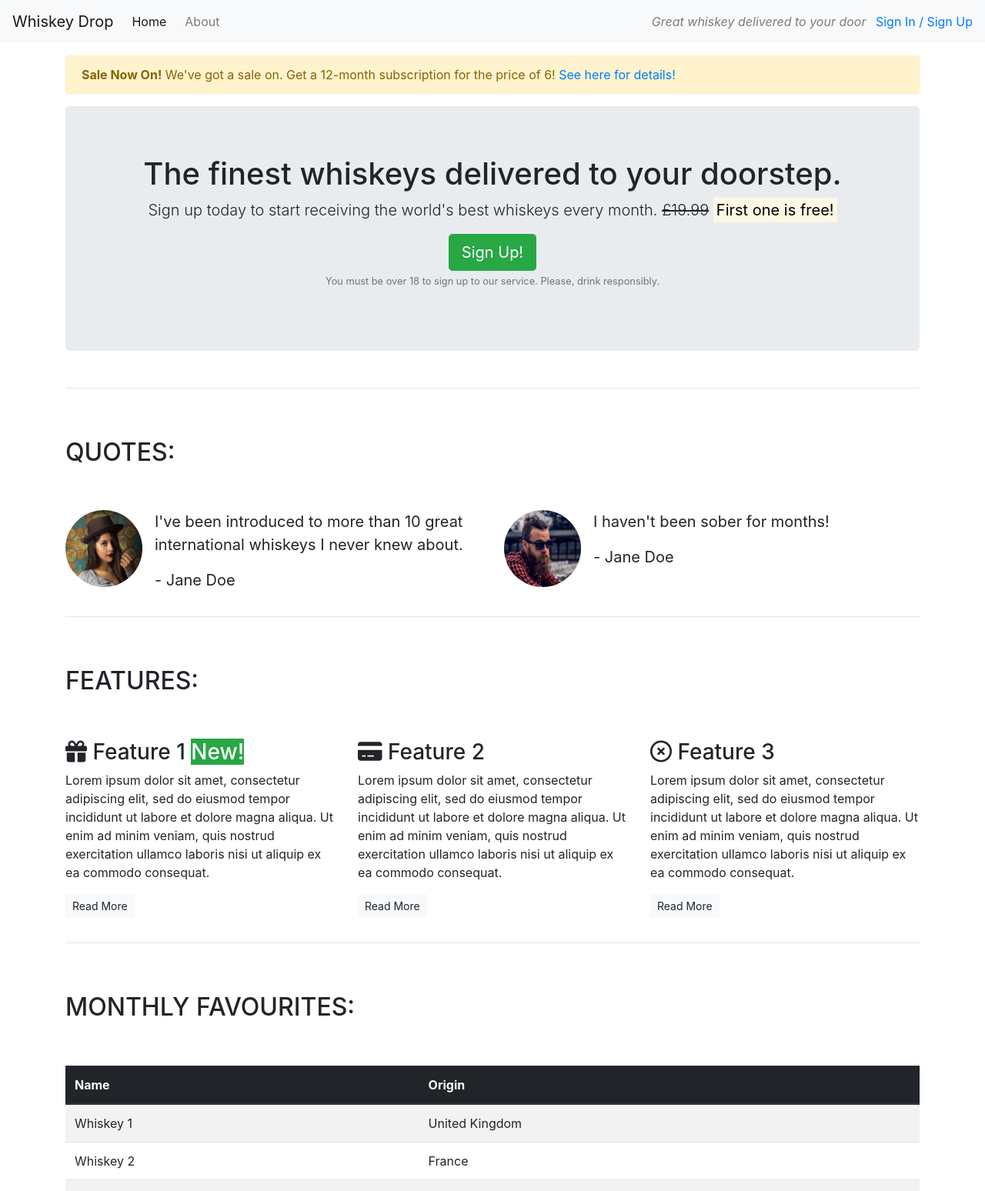
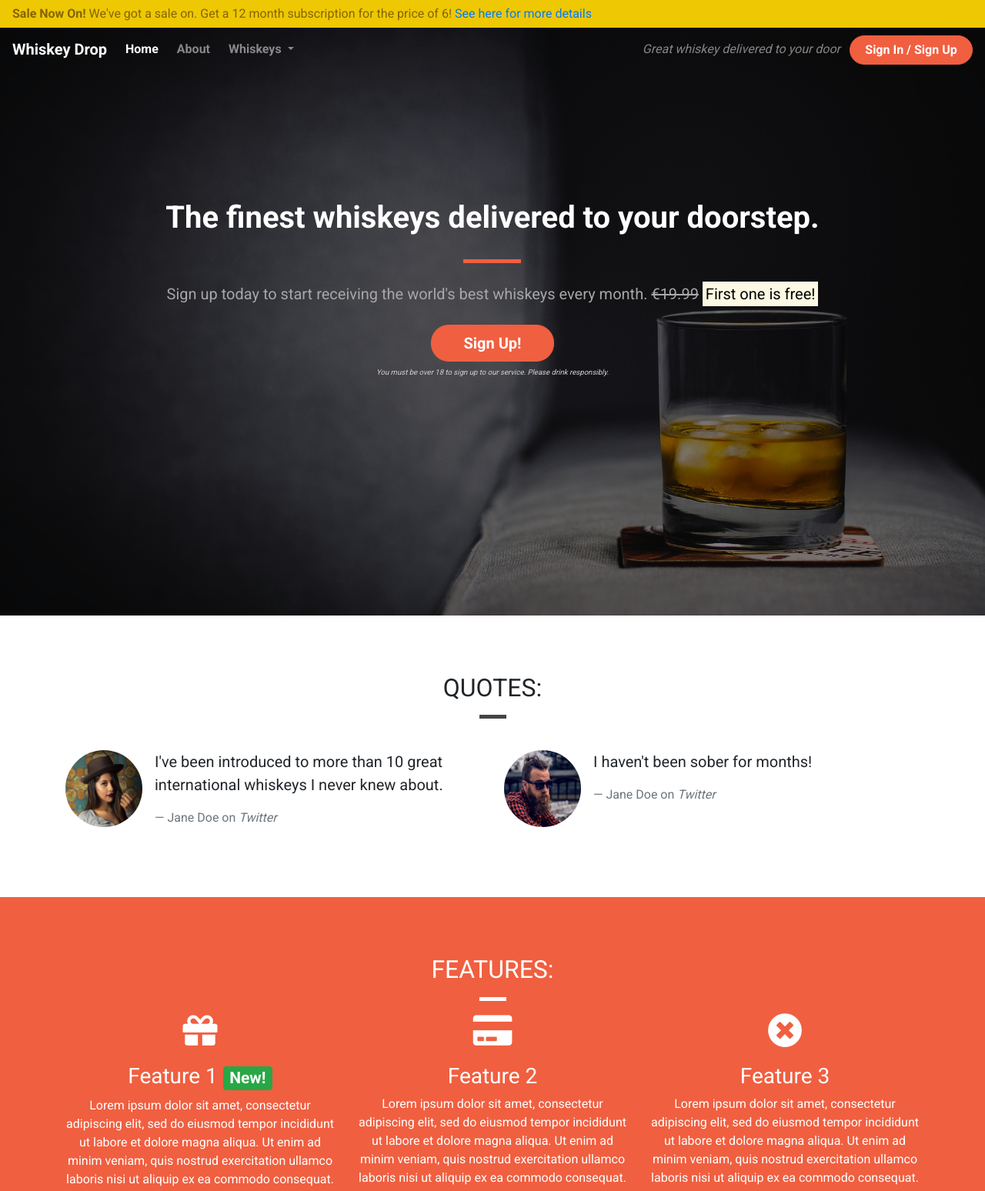
Before and after one commit to ScottE13/bootstraptest, a plain HTML site: page index.html in a window 1280 px wide. Shown: the top 1548 px of the page at 77% size. Drawn offline with nearby package versions, Linux system fonts and the light colour scheme.

Commit message:
finished learning

```diff
--- /dev/null
+++ b/css/style.css
@@ -0,0 +1,197 @@
+body {
+    font-family: 'Roboto', sans-serif;
+}
+
+body {
+    font-family: 'Roboto', sans-serif;
+}
+
+.container-wrapper{}
+
+.container-wrapper--red{
+    background-color:#f05f40;
+    color:white;
+}
+
+.tr--red{
+    background-color: #f05f40;
+}
+
+/* Navbar */
+
+.navalert-container {
+    position: absolute;
+    top: 0;
+    left: 0;
+    padding-left: 0;
+    padding-right: 0;
+    z-index: 1;
+}
+
+.navbar {
+    margin-bottom: 0;
+    border: 0;
+    width: 100%;
+    background-color: rgba(0, 0, 0, 0, 25);
+}
+
+.navbar .navbar-toggler {
+    border: 0;
+}
+
+.navbar-brand {
+    font-weight: bold;
+}
+
+.navbar .navbar-nav a {
+    font-weight: bold;
+}
+
+.alert-container .col-12 {
+    padding-left: 0;
+    padding-right: 0;
+}
+
+.site-wide-alert {
+    border-radius: 0;
+    margin-bottom: 0;
+    padding: 5px 15px;
+    background-color: #eec802;
+    border-color: #eec802;
+}
+
+.callout-container {
+    height: 100vh;
+    background: url("../images/whiskey-background.jpg") no-repeat bottom right fixed;
+    -webkit-background-size: cover;
+    -moz-background-size: cover;
+    -o-background-size: cover;
+    background-size: cover;
+
+    display: flex;
+    align-items: center;
+    justify-content: center;
+
+    position: relative;
+}
+
+.opaque-overlay {
+    position: absolute;
+    top: 0;
+    left: 0;
+    height: 100%;
+    width: 100%;
+    background-color: rgba(0, 0, 0, 0.5);
+}
+
+
+/* Page Headers */
+
+.page-header{
+    margin-bottom: 0;
+    border-bottom: 0;
+    text-align: center;
+}
+
+.page-header h2 {
+    margin-top:0;
+}
+
+.quotes .page-header {
+    margin-bottom: 25px;
+}
+
+
+/* Block Dividers */
+
+.block-divider {
+    width: 75px;
+    height: 5px;
+    border: 0;
+    background-color: #444;
+}
+
+.block-divider--orange {
+    background-color: #f05f40;
+}
+
+.block-divider--white {
+    background-color: white;
+}
+
+.block-divider--short {
+    width: 35px;
+}
+
+/* Content Containers */
+
+.content-container {
+    padding-top: 75px;
+    padding-bottom: 75px;
+}
+
+/* Jumbotron */
+
+.jumbotron {
+    background-color: transparent;
+}
+
+.jumbotron-header {
+    color: white;
+    font-weight: bold;
+    margin-bottom: 30px;
+}
+
+.jumbotron .lead {
+    margin: 25px 0;
+    color: #a7a7a7;
+}
+
+.jumbotron small {
+    font-size: 60%;
+    font-style: italic;
+    color: #d0d0d0;
+}
+
+/* Buttons */
+
+.btn--cta {
+    font-weight: bold;
+    border-radius: 23px;
+    width: 160px;
+}
+
+.btn--red {
+    color: white;
+    background-color: #f05f40;
+    border-color: #f05f40;
+}
+
+.btn--red:hover,
+.btn--red:active,
+.btn--red:focus,
+.btn--red:active:focus {
+    background-color: #df4929;
+    border-color: #df4929;
+}
+
+.feature {
+    text-align: center;
+    margin-bottom: 40px;
+}
+
+.feature i {
+    margin-bottom: 20px;
+    font-size: 45px;
+    line-height: 45px;
+}
+
+.feature .btn{
+    background-color: white;
+    border-color: white;
+    border-radius: 15px;
+    min-width: 100px;
+    font-weight: bold;
+    margin-top: 10px;
+    color: #f05f40;
+}
--- a/index.html
+++ b/index.html
@@ -6,72 +6,115 @@
     <meta name="viewport" content="width=device-width, initial-scale=1.0">
     <title>Whiskey Drop | Taste a new whiskey every month</title>
     <link rel="stylesheet" href="https://maxcdn.bootstrapcdn.com/bootstrap/4.1.3/css/bootstrap.min.css">
-    <script src="https://kit.fontawesome.com/55c3ec921e.js" crossorigin="anonymous"></script>
+    <link rel="stylesheet" href="https://use.fontawesome.com/releases/v5.6.1/css/all.css"
+        integrity="sha384-gfdkjb5BdAXd+lj+gudLWI+BXq4IuLW5IT+brZEZsLFm++aCMlF1V92rMkPaX4PP" crossorigin="anonymous">
+    <link rel="preconnect" href="https://fonts.googleapis.com">
+    <link rel="preconnect" href="https://fonts.gstatic.com" crossorigin>
+    <link href="https://fonts.googleapis.com/css2?family=Roboto:wght@400;700&display=swap" rel="stylesheet">
+    <link rel="stylesheet" href="css/style.css" type="text/css">
+
 </head>
 
 <body>
     <!--Nav-->
-    <nav class="navbar navbar-light navbar-expand-sm bg-light">
+    <div class="container-fluid navalert-container">
+        <!-- Alert -->
+        <div class="container-fluid alert-container">
+            <div class="row d-none d-sm-block">
+                <div class="col-12">
+                    <div class="site-wide-alert alert alert-warning">
+                        <strong>Sale Now On!</strong> We've got a sale on. Get a 12 month subscription for the price of
+                        6!
+                        <a href="">See here for more details</a>
+                    </div>
+                </div>
+            </div>
+        </div>
+        <!-- ./Alert -->
+        <nav class="navbar navbar-dark navbar-expand-sm">
             <a href="/" class="navbar-brand">
                 Whiskey Drop</a>
+
+            <button class="navbar-toggler ml-auto" type="button" data-toggle="collapse" data-target="#navbarNavDropdown"
+                aria-controls="navbarNavDropdown" aria-expanded="false" aria-label="Toggle navigation">
+                <span class="navbar-toggler-icon"></span></button>
+
+            <div class="collapse navbar-collapse" id="navbarNavDropdown">
                 <ul class="navbar-nav mr-auto">
                     <li class="active nav-item mr-2"><a class="nav-link" href="/">Home</a></li>
                     <li class="nav-item mr-2"><a class="nav-link" href="">About</a></li>
-            <li class="nav-item mr-2 d-block d-md-none"><a class="nav-link" href="">Sign In / Sign Up</a></li>
+                    <li class="nav-item dropdown">
+                        <a class="nav-link dropdown-toggle" href="#" id="navbarDropdownMenuLink" role="button"
+                            data-toggle="dropdown" aria-haspopup="true" aria-expanded="false">
+                            Whiskeys
+                        </a>
+                        <div class="dropdown-menu" aria-labelledby="navbarDropdownMenuLink">
+                            <a class="dropdown-item" href="#">Irish</a>
+                            <a class="dropdown-item" href="#">Scotch</a>
+                            <a class="dropdown-item" href="#">Japanese</a>
+                            <a class="dropdown-item" href="#">American</a>
+                        </div>
+                    </li>
+
+                    <li class="nav-item mr-2 d-block d-sm-none"><a class="nav-link" href="">Sign In / Sign Up</a>
+                    </li>
                 </ul>
-
+            </div>
             <div class="d-none d-md-block">
                 <p class="navbar-text my-auto mr-2"><i>Great whiskey delivered to your door</i></p>
-            <a href="/login">Sign In / Sign Up</a>
+                <a href="/login" class="btn btn--cta btn--red" data-toggle="modal" data-target="#signUpModal">Sign
+                    In / Sign Up</a>
             </div>
+            <!--</Nav>-->
         </nav>
-    <!-- /.Nav -->
+    </div>
 
-    <article class="container mt-3">
-        <div class="row d-none d-sm-block">
-            <div class="col-12">
-                <div class="alert alert-warning">
-                    <strong>Sale Now On!</strong> We've got a sale on. Get a 12-month subscription for the price of 6!
-                    <a href="">See here for details!</a>
-                </div>
-            </div>
-        </div>
     <!-- Callout -->
+    <div class="container-fluid callout-container">
+        <div class="opaque-overlay">&nbsp;</div>
         <div class="row">
             <div class="col-12">
                 <section class="callout jumbotron text-center">
-                    <h1>The finest whiskeys delivered to your doorstep.</h1>
+                    <h1 class="jumbotron-header">The finest whiskeys delivered to your doorstep.</h1>
+                    <hr class="block-divider block-divider--orange">
                     <p class="lead">Sign up today to start receiving the world's best whiskeys every month.
-                        <s class="d-none d-sm-inline">£19.99</s>
+                        <s class="d-none d-sm-inline">€19.99</s>
+                        <span class="d-inline d-sm-none"><br></span>
                         <strong><mark>First one is free!</mark></strong></p>
-                    <span class="d-inline d-sm-none"><br></span>
-                    <button class="btn btn-success btn-lg">Sign Up!</button>
-                    <p class="text-muted"><small>You must be over 18 to sign up to our service. Please, drink
+                    <button class="btn btn-lg btn--cta btn--red" data-toggle="modal" data-target="#signUpModal">Sign
+                        Up!</button>
+                    <p class="text-muted"><small>You must be over 18 to sign up to our service. Please drink
                             responsibly.</small></p>
                 </section>
             </div>
         </div>
         <!-- /.callout -->
-        <hr>
+    </div>
 
     <!-- Quotes -->
+    <div class="container-wrapper">
+        <div class="container quotes-container content-container">
+            <section class="quotes">
                 <div class="row">
-                <div class="col-12 my-5">
+                    <div class="col-12 page-header">
                         <h2 class="text-uppercase">Quotes:</h2>
+                        <hr class="block-divider block-divider--short">
                     </div>
                 </div>
                 <div class="row">
                     <div class="col-12 col-md-6">
                         <div class="media">
                             <div class="d-none d-sm-block">
-                            <img src="images/girl-image.png" class="rounded-circle mr-3" height="100" width="100"
-                                alt="picture of a woman">
+                                <img src="images/girl-image.png" class="rounded-circle mr-3" height=100 width=100
+                                    alt="Picture of a Woman">
                             </div>
                             <div class="media-body">
                                 <blockquote class="blockquote">
-                                <p>I've been introduced to more than 10 great international whiskeys I never knew about.
+                                    <p>I've been introduced to more than 10 great international whiskeys I never knew
+                                        about.
                                     </p>
-                                <p>- Jane Doe</p>
+                                    <footer class="blockquote-footer">Jane Doe on <cite title="Twitter">Twitter</cite>
+                                    </footer>
                                 </blockquote>
                             </div>
                         </div>
@@ -79,13 +122,14 @@
                     <div class="col-12 col-md-6">
                         <div class="media">
                             <div class="d-none d-sm-block">
-                            <img src="images/guy-image.png" class="rounded-circle mr-3" height="100" width="100"
-                                alt="picture of a man">
+                                <img src="images/guy-image.png" class="rounded-circle mr-3" height=100 width=100
+                                    alt="Picture of a Man">
                             </div>
                             <div class="media-body">
                                 <blockquote class="blockquote">
                                     <p>I haven't been sober for months!</p>
-                                <p>- Jane Doe</p>
+                                    <footer class="blockquote-footer">Jane Doe on <cite title="Twitter">Twitter</cite>
+                                    </footer>
                                 </blockquote>
                             </div>
                         </div>
@@ -93,20 +137,23 @@
                 </div>
             </section>
             <!-- /.quotes -->
-        <hr>
-
+        </div>
+    </div>
     <!-- Features -->
+    <div class="container-wrapper container-wrapper--red">
+    <div class="container features-container content-container">
         <section class="features">
             <div class="row">
-                <div class="col-12 my-5">
+                <div class="col-12 page-header">
                     <h2 class="text-uppercase">Features:</h2>
+                    <hr class="block-divider block-divider--short block-divider--white">
                 </div>
             </div>
             <div class="row">
                 <div class="col-12 col-md-6 col-lg-4">
                     <div class="feature">
-                        <h3><i class="fa-solid fa-gift d-none d-sm-inline"></i> Feature 1 <span
-                                class="badge-success">New!</span></h3>
+                        <h3><i class="fas fa-gift d-none d-sm-block"></i> Feature 1 <span
+                                class="badge badge-success">New!</span></h3>
                         <p>Lorem ipsum dolor sit amet, consectetur adipiscing elit, sed do eiusmod tempor incididunt ut
                             labore et dolore magna aliqua. Ut enim ad minim veniam, quis nostrud exercitation ullamco
                             laboris nisi ut aliquip ex ea commodo consequat.</p>
@@ -115,7 +162,7 @@
                 </div>
                 <div class="col-12 col-md-6 col-lg-4">
                     <div class="feature">
-                        <h3><i class="fa-solid fa-credit-card d-none d-sm-inline"></i> Feature 2</h3>
+                        <h3><i class="fas fa-credit-card d-none d-sm-block"></i> Feature 2</h3>
                         <p>Lorem ipsum dolor sit amet, consectetur adipiscing elit, sed do eiusmod tempor incididunt ut
                             labore et dolore magna aliqua. Ut enim ad minim veniam, quis nostrud exercitation ullamco
                             laboris nisi ut aliquip ex ea commodo consequat.</p>
@@ -124,7 +171,7 @@
                 </div>
                 <div class="col-12 d-md-none d-lg-block col-lg-4">
                     <div class="feature">
-                        <h3><i class="fa-regular fa-circle-xmark d-none d-sm-inline"></i> Feature 3</h3>
+                        <h3><i class="fas fa-times-circle d-none d-sm-block"></i> Feature 3</h3>
                         <p>Lorem ipsum dolor sit amet, consectetur adipiscing elit, sed do eiusmod tempor incididunt ut
                             labore et dolore magna aliqua. Ut enim ad minim veniam, quis nostrud exercitation ullamco
                             laboris nisi ut aliquip ex ea commodo consequat.</p>
@@ -134,13 +181,17 @@
             </div>
         </section>
         <!-- /.features -->
-        <hr>
+    </div>
+</div>
 
     <!-- Monthly Favourites -->
+    <div class="conainer-wrapper">
+    <div class="container favourites-container content-container">
         <section class="monthly-favourites">
             <div class="row">
-                <div class="col-12 my-5">
+                <div class="col-12 page-header">
                     <h2 class="text-uppercase">Monthly Favourites:</h2>
+                    <hr class="block-divider block-divider--short">
                 </div>
             </div>
             <div class="row">
@@ -154,23 +205,23 @@
                         </thead>
                         <tbody>
                             <tr>
-                                <td>Whiskey 1</td>
-                                <td>United Kingdom</td>
+                                <td>Irish</td>
+                                <td>Ireland</td>
+                            </tr>
+                            <tr class="tr--red">
+                                <td>Scotch</td>
+                                <td>Scotland</td>
                             </tr>
                             <tr>
-                                <td>Whiskey 2</td>
-                                <td>France</td>
+                                <td>Japanese</td>
+                                <td>Japan</td>
+                            </tr>
+                            <tr class="tr--red">
+                                <td>American</td>
+                                <td>United States of America</td>
                             </tr>
                             <tr>
-                                <td>Whiskey 3</td>
-                                <td>Spain</td>
-                            </tr>
-                            <tr>
-                                <td>Whiskey 4</td>
-                                <td>Italy</td>
-                            </tr>
-                            <tr>
-                                <td>Whiskey 5</td>
+                                <td>Russian</td>
                                 <td>Russia</td>
                             </tr>
                         </tbody>
@@ -178,8 +229,54 @@
                 </div>
             </div>
         </section>
-        <!-- /.Montly Favourties -->
-    </article>
+        <!-- /.Monthly Favourties -->
+    </div>
+</div>
+
+    <div class="modal" tabindex="-1" role="dialog" id="signUpModal">
+        <div class="modal-dialog" role="document">
+            <div class="modal-content">
+                <div class="modal-header">
+                    <h5 class="Sign Up To Whiskey Drop!">Modal title</h5>
+                    <button type="button" class="close" data-dismiss="modal" aria-label="Close">
+                        <span aria-hidden="true">&times;</span>
+                    </button>
+                </div>
+                <div class="modal-body">
+                    <form>
+                        <div class="form-group">
+                            <label for="exampleInputEmail1">Email address</label>
+                            <input type="email" class="form-control" id="exampleInputEmail1"
+                                aria-describedby="emailHelp" placeholder="Enter email">
+                            <small id="emailHelp" class="form-text text-muted">We'll never share your email with anyone
+                                else.</small>
+                        </div>
+                        <div class="form-group">
+                            <label for="password">Password</label>
+                            <input type="password" class="form-control" id="password" placeholder="Password">
+                        </div>
+                        <div class="form-group">
+                            <label for="repeatPassword">Repeat Password</label>
+                            <input type="password" class="form-control" id="repeatPassword"
+                                placeholder="Repeat Password">
+                        </div>
+
+                        <button type="submit" class="btn btn-success">Submit</button>
+                    </form>
+                </div>
+            </div>
+        </div>
+    </div>
+
+    <script src="https://code.jquery.com/jquery-3.3.1.slim.min.js"
+        integrity="sha384-q8i/X+965DzO0rT7abK41JStQIAqVgRVzpbzo5smXKp4YfRvH+8abtTE1Pi6jizo" crossorigin="anonymous">
+    </script>
+    <script src="https://cdnjs.cloudflare.com/ajax/libs/popper.js/1.14.3/umd/popper.min.js"
+        integrity="sha384-ZMP7rVo3mIykV+2+9J3UJ46jBk0WLaUAdn689aCwoqbBJiSnjAK/l8WvCWPIPm49" crossorigin="anonymous">
+    </script>
+    <script src="https://stackpath.bootstrapcdn.com/bootstrap/4.1.3/js/bootstrap.min.js"
+        integrity="sha384-ChfqqxuZUCnJSK3+MXmPNIyE6ZbWh2IMqE241rYiqJxyMiZ6OW/JmZQ5stwEULTy" crossorigin="anonymous">
+    </script>
 </body>
 
 </html>
```
Also changed, not shown: images/whiskey-background.jpg (added). Lines whose indentation alone changed are shown as unchanged.
